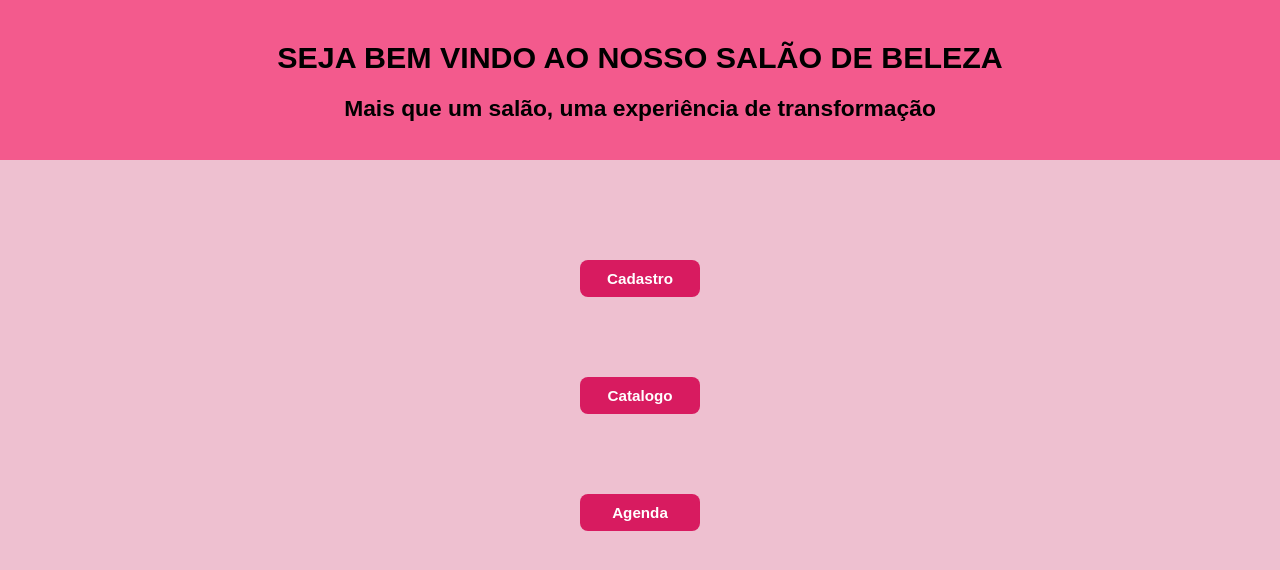
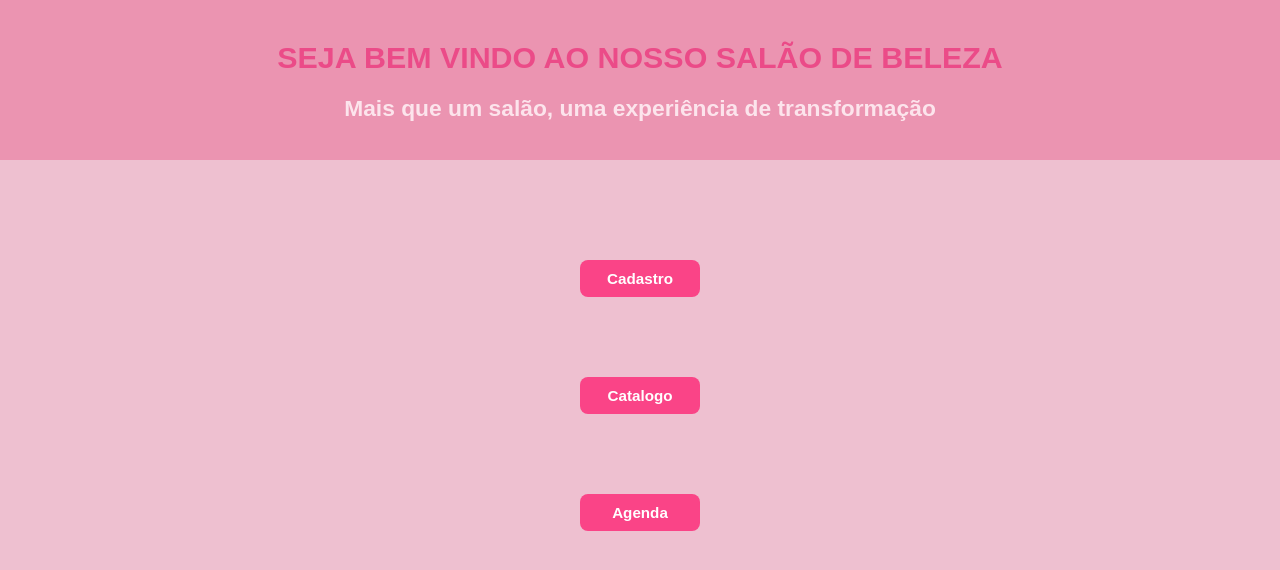
Before and after one commit to isahszz/1023A-frontend, a React (Vite) app: page / in a window 1280 px wide. Shown: the top 570 px of the page. Built offline with nearby package versions, Linux system fonts and the light colour scheme.

Commit message:
Co-authored-by: isacamargo09 <isacamargo09@users.noreply.github.com>

```diff
--- a/src/Pagina.css
+++ b/src/Pagina.css
@@ -6,12 +6,15 @@ body {
 }
 
 h1 {
-  color: #000000;
+  color: #eb4b88;
+}
+h2{
+  color: #fce4ec;
 }
 
 header {
   display: flex;
-  background: #f35a8d;
+  background: #eb94b1;
   flex-direction: column;
   justify-content: center;
   align-items: center;
@@ -43,7 +46,7 @@ main a {
   width: 80px;
   text-align: center;
   padding: 10px 20px;
-  background-color: #d81b60;
+  background-color: #fa4487;
   color: white;
   text-decoration: none;
   border: none;
--- a/src/agenda.tsx
+++ b/src/agenda.tsx
@@ -32,7 +32,6 @@ function Agenda() {
         }
     }
 
-    // UseEffect inicial
     useEffect(() => {
         buscaDados()
     }, [])
```
